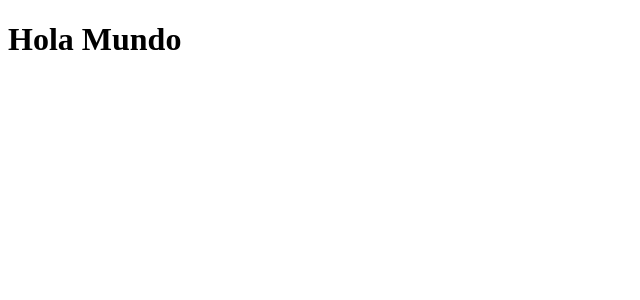
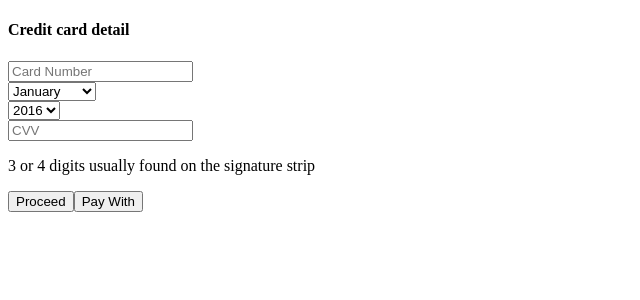
Before and after one commit to Johanson1988/credit-card-ui, a React (Create React App) app: page / in a window 1280 px wide. Shown: the top 300 px of the page, without its empty margins (0-640 px from the left). Built offline with nearby package versions, Linux system fonts and the light colour scheme.

Commit message:
feat: add number typing

```diff
--- a/package.json
+++ b/package.json
@@ -10,6 +10,7 @@
     "@types/node": "^12.0.0",
     "@types/react": "^16.9.0",
     "@types/react-dom": "^16.9.0",
+    "@types/styled-components": "^5.1.3",
     "react": "^16.13.1",
     "react-dom": "^16.13.1",
     "react-scripts": "3.4.3",
--- a/src/App.tsx
+++ b/src/App.tsx
@@ -1,9 +1,13 @@
 import React from 'react';
 
-const App = () => {
+//Components
+import CreditCardForm from './components/CreditCardForm';
+
+const App: React.FC<{}> = () => {
+
   return (
     <div className="App">
-      <h1>Hola Mundo</h1>
+      <CreditCardForm />
     </div>
   );
 }
--- /dev/null
+++ b/src/components/CreditCardForm.tsx
@@ -0,0 +1,64 @@
+import React, { useState } from "react";
+//import styled from "styled-components";
+
+/*const StyledFooter = styled.footer`
+    width: 80%;
+    background-color: ${({ theme: { colors } }) => colors.main};
+    color: ${({ theme: { colors } }) => colors.secondary};
+    margin: 1em auto;
+    text-align: center;
+`*/
+
+//import modules
+import CardNumber from './FormFields/CardNumber';
+import CardMonth from './FormFields/CardMonth';
+import CardYear from './FormFields/CardYear';
+import CardCcv from './FormFields/CardCcv';
+
+export type CardDetails = {
+    number?: string,
+    month?: string,
+    year?: string,
+    ccv?: string,
+}
+
+const CreditCardForm: React.FC<{}> = () => {
+
+    const [inputCardDetails, setInputCardDetails] = useState({
+        number: "",
+        month: "",
+        year: "",
+        ccv: ""
+    });
+
+    const updateFieldInfo = (event: React.ChangeEvent<HTMLInputElement>) => {
+        const updatedCardDetails = {...inputCardDetails, [event.target.name]: event.target.value };
+        setInputCardDetails(updatedCardDetails);
+    }
+
+    return(
+
+    <>
+        <form className="credit-card">
+            <div className="form-header">
+                <h4 className="title">Credit card detail</h4>
+            </div>
+
+            <div className="form-body">
+                <CardNumber updateFieldInfo={updateFieldInfo} />
+                <div className="date-field">
+                    <CardMonth />
+                    <CardYear />
+                </div>
+                <CardCcv />
+
+        <button type="submit" className="proceed-btn">Proceed</button>
+        <button type="submit" className="paypal-btn">Pay With</button>
+    </div>
+    </form>
+    </>
+    )
+}
+
+
+export default CreditCardForm;
--- /dev/null
+++ b/src/components/FormFields/CardCcv.tsx
@@ -0,0 +1,13 @@
+import React from "react";
+
+const CardCcv: React.FC<{}> = () =>
+    <div className="card-verification">
+        <div className="cvv-input">
+            <input type="text" placeholder="CVV" />
+        </div>
+        <div className="cvv-details">
+            <p>3 or 4 digits usually found on the signature strip</p>
+        </div>
+    </div>
+
+export default CardCcv;
--- /dev/null
+++ b/src/components/FormFields/CardMonth.tsx
@@ -0,0 +1,21 @@
+import React from "react";
+
+const CardMonth: React.FC<{}> = () =>
+    <div className="month">
+        <select name="Month">
+            <option value="january">January</option>
+            <option value="february">February</option>
+            <option value="march">March</option>
+            <option value="april">April</option>
+            <option value="may">May</option>
+            <option value="june">June</option>
+            <option value="july">July</option>
+            <option value="august">August</option>
+            <option value="september">September</option>
+            <option value="october">October</option>
+            <option value="november">November</option>
+            <option value="december">December</option>
+        </select>
+    </div>
+
+export default CardMonth;
--- /dev/null
+++ b/src/components/FormFields/CardNumber.tsx
@@ -0,0 +1,10 @@
+import React from "react";
+
+type Props = {
+    updateFieldInfo: (fieldInfo: React.ChangeEvent<HTMLInputElement>) => void
+}
+
+const CardNumber: React.FC<Props> = ({ updateFieldInfo }) =>
+    <input type="text" className="card-number" placeholder="Card Number" onChange={updateFieldInfo} name="number"/>
+
+export default CardNumber;
--- /dev/null
+++ b/src/components/FormFields/CardYear.tsx
@@ -0,0 +1,18 @@
+import React from "react";
+
+const CardYear: React.FC<{}> = () =>
+    <div className="year">
+        <select name="Year">
+            <option value="2016">2016</option>
+            <option value="2017">2017</option>
+            <option value="2018">2018</option>
+            <option value="2019">2019</option>
+            <option value="2020">2020</option>
+            <option value="2021">2021</option>
+            <option value="2022">2022</option>
+            <option value="2023">2023</option>
+            <option value="2024">2024</option>
+        </select>
+    </div>
+
+export default CardYear;
```
Also changed, not shown: 1 other file (tests, documents, lock files or other folders).
